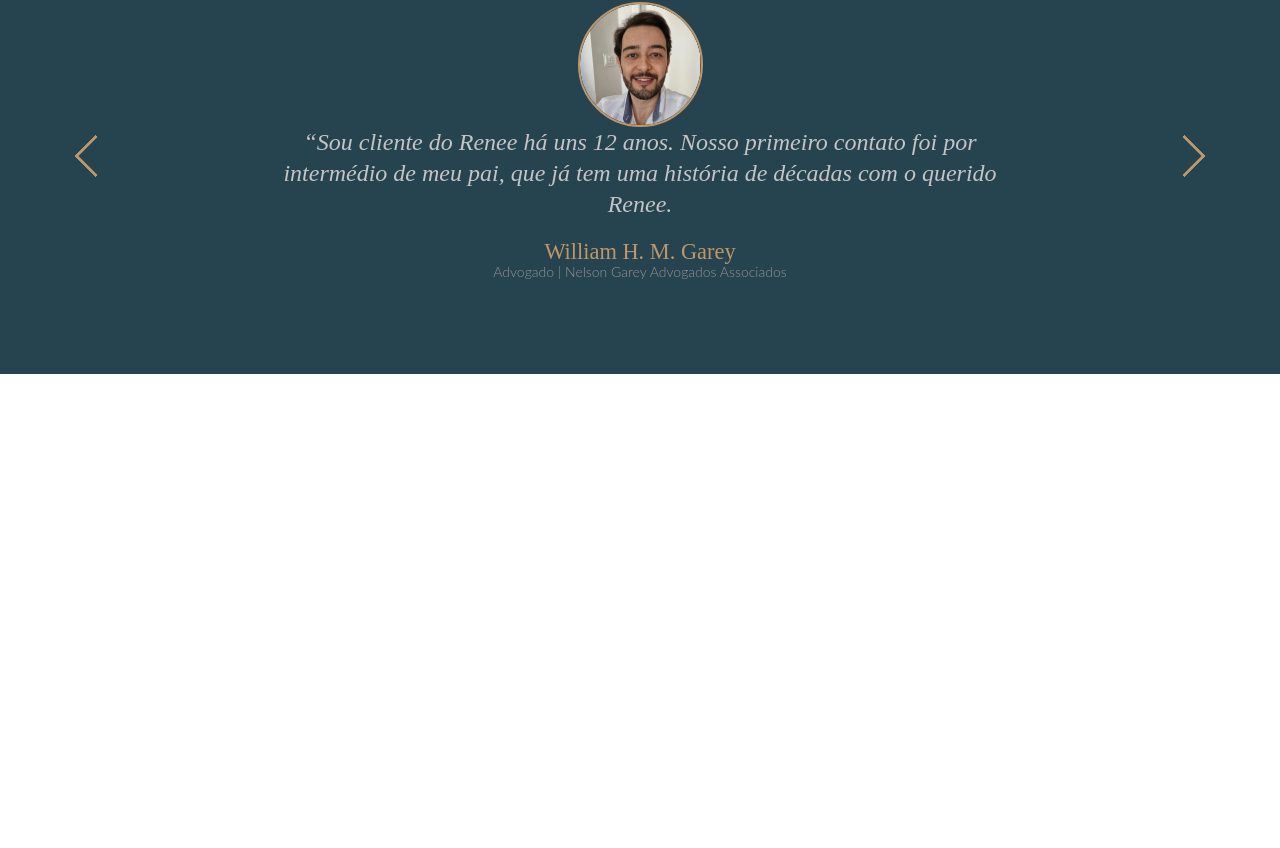
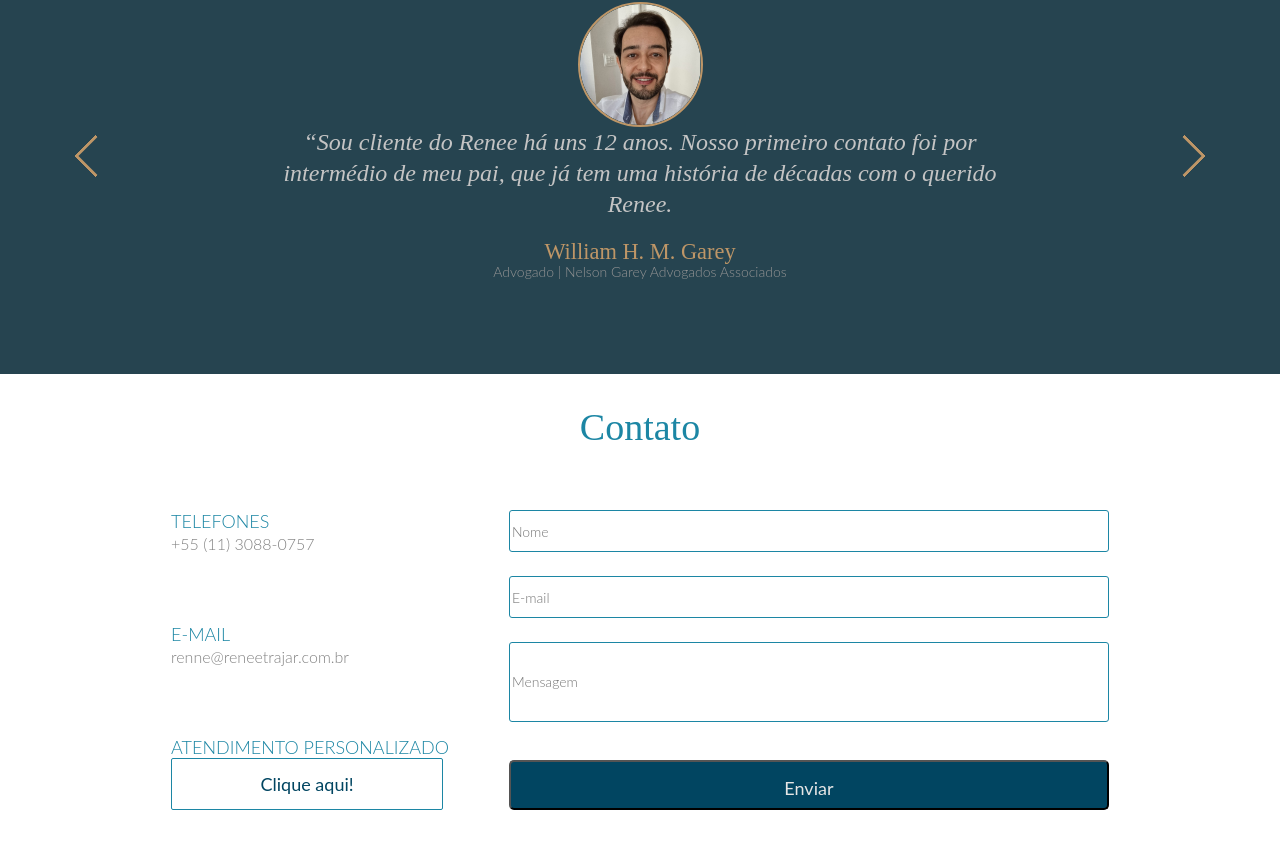
Before and after one commit to jpramosv/spa-vuejs, a Vue app: page / in a window 1280 px wide. Shown: the part 4438-5286 px from the top of the page. Before the commit the page ends 4812 px from the top, so only its background shows below. Built offline with nearby package versions, Linux system fonts and the light colour scheme.

Commit message:
added contact section

```diff
--- a/src/components/ContactTrajar.vue
+++ b/src/components/ContactTrajar.vue
@@ -14,17 +14,20 @@
                     </div>
                     <div>
                         <h1>atendimento personalizado</h1>
-                        <a href="#">Clique aqui</a>
+                        <a class="contact-btn" href="#">Clique aqui!</a>
                     </div>
                 </div>
-                <div>
-                    <form class="contact-itens">
-                        <input type="text" placeholder="Nome">
-                        <input type="text" placeholder="E-mail">
-                        <input type="text" placeholder="Mensagem">
-                        <button type="submit">Enviar</button>
-                    </form>
-                </div>
+                <form class="contact-itens">
+
+                    <input type="text" placeholder="Nome">
+
+                    <input type="text" placeholder="E-mail">
+
+                    <input class="msg" type="text" placeholder="Mensagem">
+
+
+                    <button class="btn-submit" type="submit">Enviar</button>
+                </form>
             </div>
         </div>
     </section>
@@ -36,23 +39,26 @@
 <style>
 .contact {
     max-width: 1366px;
-    margin: 0 auto;
+    margin: 30px auto;
 }
 
 .contact-container {
     display: flex;
     align-content: center;
     justify-content: center;
+    flex-wrap: wrap;
 
 }
 
 .contact-itens {
     display: flex;
     flex-direction: column;
-    width: 400px;
-    height: 300px;
-    justify-content: space-around;
+    justify-content: space-between;
+    margin: 30px 0;
+    min-height: 300px;
+    padding: 30px;
 }
+
 
 .contact-itens h1 {
     font-family: 'Lato';
@@ -85,9 +91,8 @@
 }
 
 .contact-itens input {
-
     box-sizing: border-box;
-    max-width: 600px;
+    min-width: 600px;
     height: 42px;
     border: 1px solid #1C86A4;
     border-radius: 3px;
@@ -98,6 +103,84 @@
     line-height: 17px;
     color: #C4C4C4;
 
+}
+
+input:nth-child(3) {
+    height: 80px;
+}
+
+
+.btn-submit {
+    background: yellow;
+}
+
+
+.btn-submit {
+    font-family: 'Lato';
+    font-style: normal;
+    text-decoration: none;
+    text-align: center;
+    font-size: 1.125em;
+    display: block;
+    min-width: 600px;
+    height: 50px;
+    padding: 15px 0;
+    background: #014561;
+    border-radius: 5px;
+    color: #E5E5E5;
+    margin-top: 15px;
+
+}
+
+.btn-submit a {
+    color: #E5E5E5;
+}
+
+.contact-btn {
+    font-family: 'Lato';
+    font-style: normal;
+    text-decoration: none;
+    font-size: 1.125em;
+    width: 270px;
+    height: 50px;
+    color: #014561;
+    background: white;
+    border: 1px solid #1C86A4;
+    border-radius: 2px;
+    display: flex;
+    justify-content: center;
+    align-items: center;
+    text-decoration: none;
+}
+
+@media(max-width:764px) {
+
+    .contact-itens input {
+
+        min-width: 300px;
+
+
+    }
+
+
+    .btn-submit {
+        min-width: 300px;
+
+    }
+
+    .btn-submit a {
+        color: #E5E5E5;
+    }
+
+    .contact-itens {
+        display: flex;
+        flex-direction: column;
+        justify-content: space-between;
+        margin: 10px 0;
+        min-height: 300px;
+        padding: 30px;
+    }
+
 
 }
 </style>
--- a/src/components/ProductsTrajar.vue
+++ b/src/components/ProductsTrajar.vue
@@ -153,8 +153,4 @@ export default {
     margin-top: 15px;
 
 }
-
-.products-btn a {
-    color: #E5E5E5;
-}
 </style>
--- a/src/pages/HomeTrajar.vue
+++ b/src/pages/HomeTrajar.vue
@@ -7,6 +7,7 @@
     <OfferTrajar />
     <ProductsTrajar />
     <BriefTrajar />
+    <ContactTrajar />
 
 </template>
 
@@ -19,6 +20,7 @@ import AttributesTrajar from '../components/AttributesTrajar.vue';
 import OfferTrajar from '../components/OfferTrajar.vue';
 import ProductsTrajar from '../components/ProductsTrajar.vue';
 import BriefTrajar from '../components/BriefTrajar.vue';
+import ContactTrajar from '../components/ContactTrajar.vue'
 
 
 
@@ -32,7 +34,8 @@ export default {
         AttributesTrajar,
         OfferTrajar,
         ProductsTrajar,
-        BriefTrajar
+        BriefTrajar,
+        ContactTrajar
     }
 }
 </script>
```
